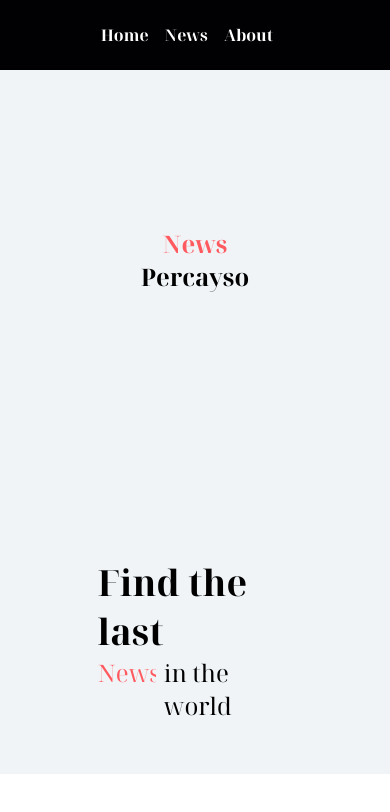
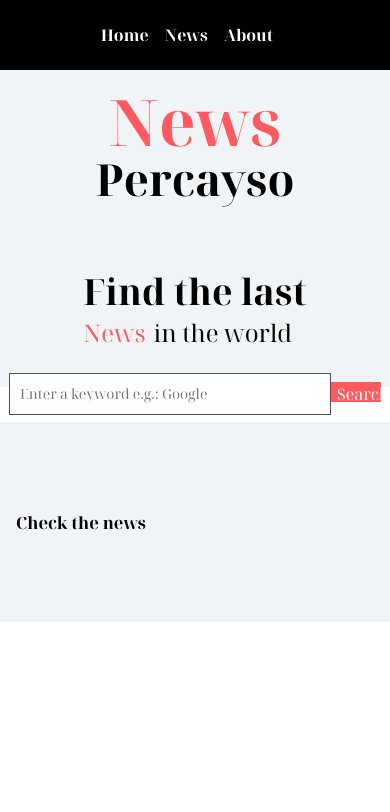
Before and after one commit to PercaysoRecruitment/pe3-soc_cohort_8-ciisiq, a React (Create React App) app: page / in a window 390 px wide. Shown: the top 812 px of the page. Built offline with nearby package versions, Linux system fonts and the light colour scheme.

Commit message:
repair some design one mobile

```diff
--- a/src/components/app/App.scss
+++ b/src/components/app/App.scss
@@ -1,9 +1,5 @@
 .App {
-  height: 100vh;
-  scroll-snap-align: start;
-  width: 100%;
-  height: calc(100vh - 70px); //for not be the role page
-  position: relative;
+  // height: 100vh;
   top: 70px; //for to start from here
 
   scroll-behavior: smooth; //when you click on the link will go to the page smooth
--- a/src/components/pages/About/about.scss
+++ b/src/components/pages/About/about.scss
@@ -5,7 +5,9 @@
   align-items: center;
   text-align: center;
   justify-content: center;
-  height: 100vh;
+  height: calc(100vh - 70px);
+  position: relative;
+  top: 70px;
 
   .wrap-about {
     background-color: $gray-bg;
--- a/src/components/pages/displayNews/displayNews.scss
+++ b/src/components/pages/displayNews/displayNews.scss
@@ -4,8 +4,10 @@
   background-color: $white-bg;
   display: flex;
   width: 100vw;
-  height: 100vh;
+  height: calc(100vh - 70px);
   flex-direction: column;
+  position: relative;
+  top: 70px;
 
   .card-container {
     background-color: $white-bg;
@@ -70,12 +72,13 @@
   .title-container {
     background-color: $gray-bg;
     font-weight: 700;
+    font-size: 1rem;
     height: 100px;
-    max-height: 100px;
     display: flex;
     justify-content: left;
     align-items: center;
     padding-left: 1rem;
+    width: 100%;
 
     @include mobile {
       font-size: 0.7rem;
--- a/src/components/pages/home/home.scss
+++ b/src/components/pages/home/home.scss
@@ -2,9 +2,15 @@
 
 .home-container {
   background-color: $white-bg;
-  height: 100vh;
+  height: calc(100vh - 70px);
+  width: 100vw;
   position: relative;
   z-index: 1;
+  top: 70px;
+
+  @include mobile {
+    height: calc(50vh - 70px);
+  }
 
   .wrapper-input {
     width: 100%;
@@ -40,11 +46,16 @@
       width: 50%;
       height: 100%;
 
+      @include mobile {
+        width: 100%;
+      }
+
       h1 {
         font-size: 96px;
 
         @include mobile {
           font-size: 36px;
+          width: 100%;
         }
       }
 
@@ -85,21 +96,31 @@
       width: 50%;
       height: 100%;
 
+      @include mobile {
+        width: 100%;
+      }
+
       .wrapper-logo {
         display: flex;
         align-items: center;
         justify-content: center;
         flex-direction: column;
-        border-radius: 1rem;
         width: 70%;
         height: 50%;
+
+        @include mobile {
+          width: 100%;
+          height: 100%;
+          max-height: 90%;
+        }
 
         h1 {
           color: $main-red;
           font-size: 96px;
 
           @include mobile {
-            font-size: 24px;
+            font-size: 64px;
+            height: 100%;
           }
         }
 
@@ -108,7 +129,8 @@
           margin-top: 0%;
 
           @include mobile {
-            font-size: 24px;
+            font-size: 44px;
+            height: 100%;
           }
         }
       }
--- a/src/components/scrollTop/scrolltop.scss
+++ b/src/components/scrollTop/scrolltop.scss
@@ -6,4 +6,13 @@
   border: none;
   cursor: pointer;
   z-index: 6;
+  position: fixed;
+  bottom: 0.5rem;
+  right: 1.2rem;
+
+  height: 50px;
+  width: 100px;
+  display: flex;
+  align-items: center;
+  justify-content: center;
 }
--- a/src/components/search/search.scss
+++ b/src/components/search/search.scss
@@ -2,6 +2,9 @@
 
 .search-container {
   .box {
+    .wrap-form {
+      position: relative;
+
       .input {
         width: 900px;
         height: 50px;
@@ -11,10 +14,25 @@
         z-index: 4;
 
         @include mobile {
-        font-size: 16px;
+          font-size: 14px;
           width: 300px;
           height: 20px;
         }
       }
+
+      .btn {
+        position: absolute;
+        right: 0.5rem;
+        top: 0.9rem;
+
+        @include mobile {
+          right: 0.8rem;
+          top: 0.5rem;
+          font-size: 0.9rem;
+          width: 60px;
+          height: 25px;
         }
       }
+    }
+  }
+}
```
Lines whose indentation alone changed are shown as unchanged.
